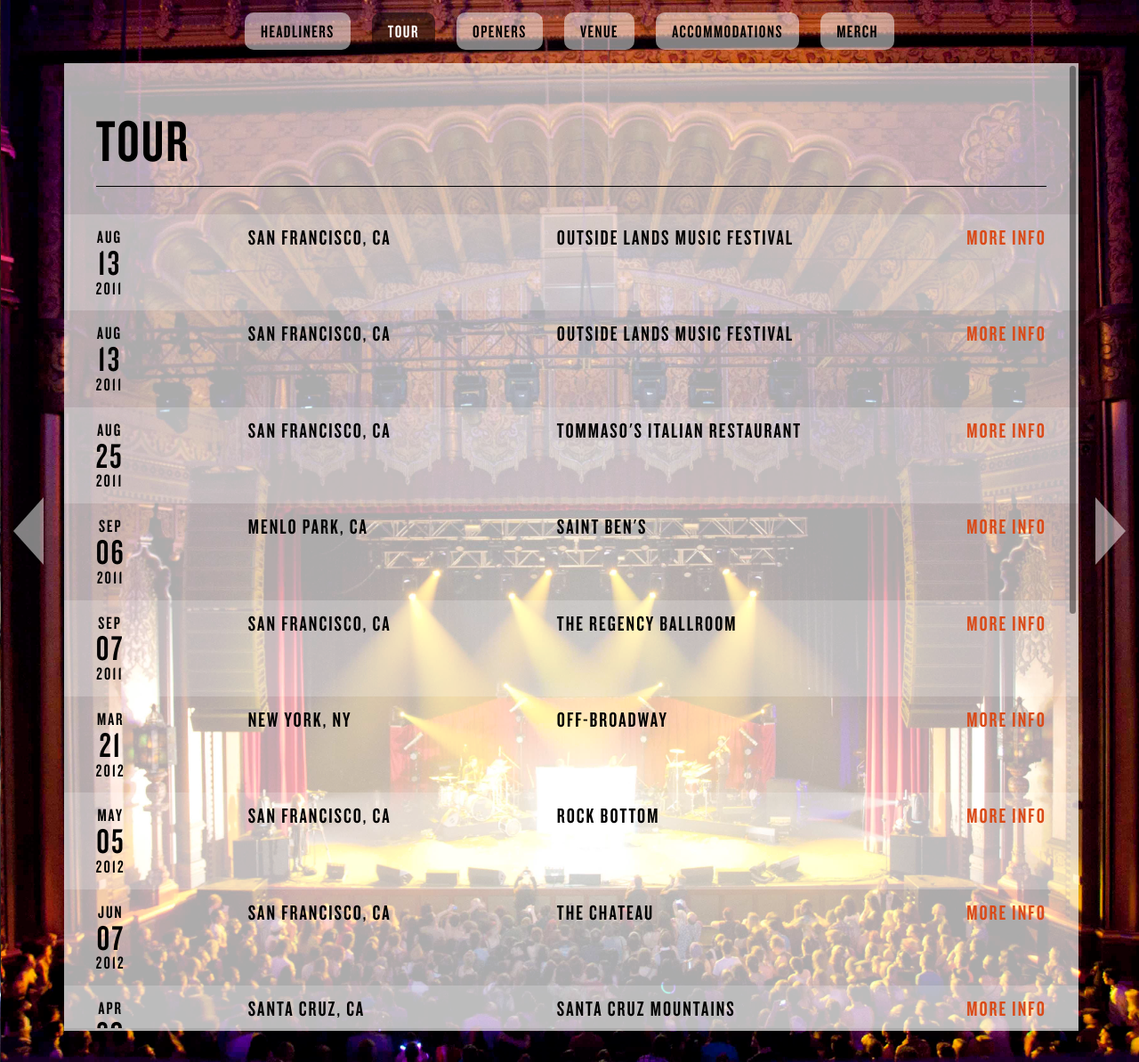
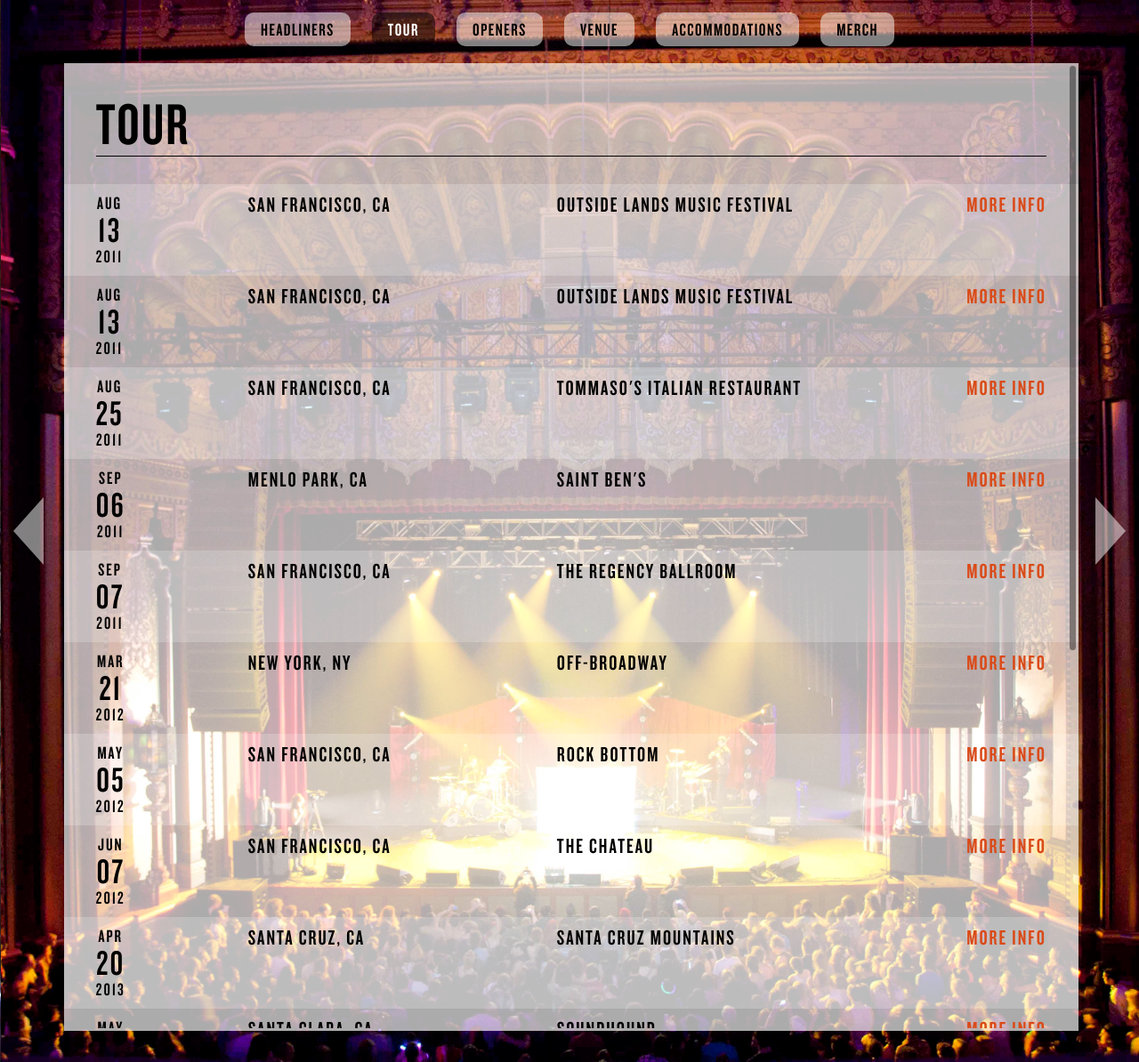
Before and after one commit to vincetg2/vjfc, a PHP site: page /tour.php in a window 1280 px wide. Shown: the whole page at 89% size. Run offline with PHP 8.4, Linux system fonts and the light colour scheme.

Commit message:
Fixed: line-heights and css transisions; Updated: renamed some classes/ids

```diff
--- a/css/css.css
+++ b/css/css.css
@@ -1,7 +1,8 @@
 @font-face { font-family: theanoDidot;        src: url('../fonts/TheanoDidot-Regular.ttf'); }
 @font-face { font-family: monsieurLaDoulaise; src: url('../fonts/MonsieurLaDoulaise-Regular.ttf'); }
 
-body { background-color: black; }
+/* all */
+body { background-color: black; line-height: 1;}
 
 a,
 a:hover,
@@ -17,13 +18,7 @@ a:hover { text-decoration: underline; }
 
 
 
-#fullpage
-{
-    background: url('../images/fox-stage.jpg') no-repeat center center fixed; -webkit-background-size: cover; -moz-background-size: cover; -o-background-size: cover; background-size: cover;
-    font-family: "Knockout 48 A", "Knockout 48 B", "Trebuchet MS", Helvetica, sans-serif;
-    letter-spacing: 0.125em;
-}
-
+/* menu */
 #menu
 {
     position: fixed;
@@ -36,14 +31,12 @@ a:hover { text-decoration: underline; }
     letter-spacing: 0.075em;
     text-transform: uppercase;
 }
-
 #menu ul
 {
     margin: 0;
     padding: 0;
     text-align: center;
 }
-
 #menu li
 {
     display: inline-block;
@@ -54,43 +47,55 @@ a:hover { text-decoration: underline; }
     color: black;
     border-radius: 10px;
 }
-#menu li.active
-{
-    background: #666;
-    background: rgba(0, 0, 0, 0.5);
-    color: white;
-}
+#menu li.active { background: #666; background: rgba(0, 0, 0, 0.5); color: white; }
 #menu li:hover,
 #menu li.active:hover { background: rgba(255, 255, 255, 0.8); }
 #menu li.active:hover { color: black; }
 
+/* fullPage navigation */
+.fp-controlArrow.fp-prev { border-right-color: rgba(255, 255, 255, 0.5); }
+.fp-controlArrow.fp-next { border-left-color:  rgba(255, 255, 255, 0.5); }
+.fp-slidesNav.bottom { display: none; }
+
+/* main */
+#fullpage
+{
+    background: url('../images/fox-stage.jpg') no-repeat center center fixed;
+    -webkit-background-size: cover;
+    -moz-background-size:    cover;
+    -o-background-size:      cover;
+    background-size:         cover;
+    font-family: "Knockout 48 A", "Knockout 48 B", "Trebuchet MS", Helvetica, sans-serif;
+    letter-spacing: 0.125em;
+}
 .slide
 {
     text-align: center;
     font-size: 40px;
     color: white;
 }
-
-/* fullPage navigation */
-.fp-controlArrow.fp-prev { border-right-color: rgba(255, 255, 255, 0.5); }
-.fp-controlArrow.fp-next { border-left-color:  rgba(255, 255, 255, 0.5); }
-.fp-slidesNav.bottom { display: none; }
-
-#headimg
-{
-    width: 100%;
-    height: 100%;
-    background: url('../images/fox-sign.jpg') no-repeat center 80% fixed; -webkit-background-size: cover; -moz-background-size: cover; -o-background-size: cover; background-size: cover;
-}
-
-.maincontain
+.inslide
 {
     margin: 56px auto 0;
     /*border: 1px solid white;*/
     padding: 15px 18px 35px;
     width: 1140px;
 }
-.incontain
+
+/* headliners */
+#headliners
+{
+    width:  100%;
+    height: 100%;
+    background: url('../images/fox-sign.jpg') no-repeat center 80% fixed;
+    -webkit-background-size: cover;
+    -moz-background-size:    cover;
+    -o-background-size:      cover;
+    background-size:         cover;
+}
+
+/* tour */
+.maincontain
 {
     /*border: 1px solid white;*/
     padding: 3px 0;
@@ -111,11 +116,15 @@ a:hover { text-decoration: underline; }
 {
     margin: 0 36px 31px;
     border-bottom: 1px solid black;
-    padding: 43px 0 12px;
+    padding: 39px 0 12px;
     font-size: 67px;
+    line-height: 0.75;
     font-weight: normal;
     text-transform: uppercase;
 }
+#tour h1 div       { transition: color 0.2s ease-in-out; }
+#tour h1 div:hover { color: #953310; }
+#tour h1 div:hover span { cursor: pointer; }
 #tour .row
 {
     padding: 11px 36px;
@@ -134,7 +143,6 @@ a:hover { text-decoration: underline; }
 {
     display: inline-block;
     text-align: center;
-    line-height: 1.2em;
 }
 #tour .month,
 #tour .year { font-size: 20px; }
@@ -157,6 +165,7 @@ a:hover { text-decoration: underline; }
     padding-left: 50px;
     font-family: "Trebuchet MS", Helvetica, sans-serif;
     font-size: 18px;
+    line-height: normal;
     letter-spacing: 0;
 }
 
@@ -164,17 +173,18 @@ a:hover { text-decoration: underline; }
 {
     float: right;
     color: #da4a18;
+    transition: color 0.2s ease-in-out;
 }
-#tour .tickets:hover
+#tour .row:hover .tickets
 {
     color: #953310;
-    transition: all 0.2s ease-in-out;
     cursor: pointer;
 }
 
 
 
 
+/* std */
 #img
 {
     margin: 0 auto;
@@ -246,7 +256,7 @@ a:hover { text-decoration: underline; }
     .fp-slidesNav .active span { background-color: rgba(0, 0, 0, 0.8); }
 
     /* main */
-    .maincontain
+    .inslide
     {
         margin: 0;
         padding-left: 0;
@@ -319,7 +329,7 @@ a:hover { text-decoration: underline; }
     .fp-slidesNav .active span { background-color: rgba(0, 0, 0, 0.8); }
 
     /* main */
-    .maincontain { width: 720px; padding-bottom: 48px; }
+    .inslide { width: 720px; padding-bottom: 48px; }
 
     /* tour */
     #tour .instory
@@ -339,7 +349,7 @@ a:hover { text-decoration: underline; }
     .normaltext { font-size: 25px; letter-spacing: 7px; line-height: 3em; }
 
     /* main */
-    .maincontain { width: 720px; }
+    .inslide { width: 720px; }
 
     /* tour */
     #tour .col.date { width: 16%; }
@@ -361,7 +371,7 @@ a:hover { text-decoration: underline; }
     .normaltext { font-size: 25px; letter-spacing: 7px; line-height: 3em; }
 
     /* main */
-    .maincontain { width: 840px; }
+    .inslide { width: 840px; }
 
     /* tour */
     #tour .instory { padding-left: 0; }
@@ -377,7 +387,7 @@ a:hover { text-decoration: underline; }
     .normaltext { font-size: 25px; letter-spacing: 7px; line-height: 3em; }
 
     /* main */
-    .maincontain { width: 940px; }
+    .inslide { width: 940px; }
 
     /* tour */
     #tour .instory { padding-left: 0; }
@@ -389,5 +399,5 @@ a:hover { text-decoration: underline; }
     .fp-slidesNav.bottom { display: none; }
 
     /* main */
-    .maincontain { padding-bottom: 30px; }
+    .inslide { padding-bottom: 30px; }
 }
--- a/js/js.js
+++ b/js/js.js
@@ -69,8 +69,8 @@ $(function()
     });
     // Fixes fullpage.js' full-page background image issues
     fp.css('background', fp.css('background'));
-    var hi = $('#headimg');
-    hi.css('background', hi.css('background'));
+    var hl = $('#headliners');
+    hl.css('background', hl.css('background'));
 
     // Nicer scrollbars for non-iOS browsers
     if(!navigator.userAgent.match(/(iPod|iPhone|iPad)/i))
@@ -151,10 +151,10 @@ $(function()
         });
     });
     var allStoriesShown = false;
-    $('#tour h1').click(function(e)
+    $('#tour h1 div').click(function(e)
     {
         var showOrHide = allStoriesShown ? "hide" : "show";
-        $(this).parent('main').find('.story').finish().animate(
+        $(this).closest('main').find('.story').finish().animate(
         {
             height:  showOrHide,
             opacity: showOrHide,
--- a/templates/mainLayout.php
+++ b/templates/mainLayout.php
@@ -54,15 +54,15 @@
         <div id="fullpage"><div class="section">
             <?php $slideInfo = reset($slideInfos); ?>
             <div class="slide<?php if($slideInfo['active']) { ?> active<?php } ?>" data-index="<?php echo $slideInfo['index']; ?>" data-url="<?php echo $slideInfo['url']; ?>" id="<?php echo $slideInfo['id']; ?>">
-                <div id="headimg" />
+                <div id="headliners" />
             </div>
 
             <?php $slideInfo = next($slideInfos); ?>
             <div class="slide<?php if($slideInfo['active']) { ?> active<?php } ?>" data-index="<?php echo $slideInfo['index']; ?>" data-url="<?php echo $slideInfo['url']; ?>" id="<?php echo $slideInfo['id']; ?>">
-                <div id="tour" class="maincontain">
-                    <div class="incontain">
+                <div id="tour" class="inslide">
+                    <div class="maincontain">
                         <main>
-                            <h1>Tour</h1>
+                            <h1><div><span>Tour</span></div></h1>
                             <?php
                                 $dateInfos = array
                                 (
@@ -226,7 +226,7 @@
 
             <?php $slideInfo = next($slideInfos); ?>
             <div class="slide<?php if($slideInfo['active']) { ?> active<?php } ?>" data-index="<?php echo $slideInfo['index']; ?>" data-url="<?php echo $slideInfo['url']; ?>" id="<?php echo $slideInfo['id']; ?>">
-                <div id="openers" class="maincontain">
+                <div id="openers" class="inslide">
                     <div id="tmain" style="-webkit-overflow-scrolling: touch; height: 200px; border: 1px solid white; overflow: scroll;">
                         openers<br />
                         openers<br />
@@ -248,7 +248,7 @@
 
             <?php $slideInfo = next($slideInfos); ?>
             <div class="slide<?php if($slideInfo['active']) { ?> active<?php } ?>" data-index="<?php echo $slideInfo['index']; ?>" data-url="<?php echo $slideInfo['url']; ?>" id="<?php echo $slideInfo['id']; ?>">
-                <div id="venue" class="maincontain">
+                <div id="venue" class="inslide">
                     venue<br />
                     <img src="images/hecker-pass-4.jpg" />
                 </div>
@@ -256,14 +256,14 @@
 
             <?php $slideInfo = next($slideInfos); ?>
             <div class="slide<?php if($slideInfo['active']) { ?> active<?php } ?>" data-index="<?php echo $slideInfo['index']; ?>" data-url="<?php echo $slideInfo['url']; ?>" id="<?php echo $slideInfo['id']; ?>">
-                <div id="accommodations" class="maincontain">
+                <div id="accommodations" class="inslide">
                     accommodations
                 </div>
             </div>
 
             <?php $slideInfo = next($slideInfos); ?>
             <div class="slide<?php if($slideInfo['active']) { ?> active<?php } ?>" data-index="<?php echo $slideInfo['index']; ?>" data-url="<?php echo $slideInfo['url']; ?>" id="<?php echo $slideInfo['id']; ?>">
-                <div id="merch" class="maincontain">
+                <div id="merch" class="inslide">
                     merch<br />
                     <a href="https://www.bedbathandbeyond.com:443/store/giftregistry/view_registry_guest.jsp?registryId=541530851&eventType=Wedding" target="_blank"><img src="images/merch-table-bbb.jpg" /></a><br />
                     <a href="http://www.amazon.com/registry/wedding/1ZHJUPNCOM84Y" target="_blank"><img src="images/merch-booth-2-azc.jpg" /></a>
```
Also changed, not shown: js/jquery.fullPage.js.
